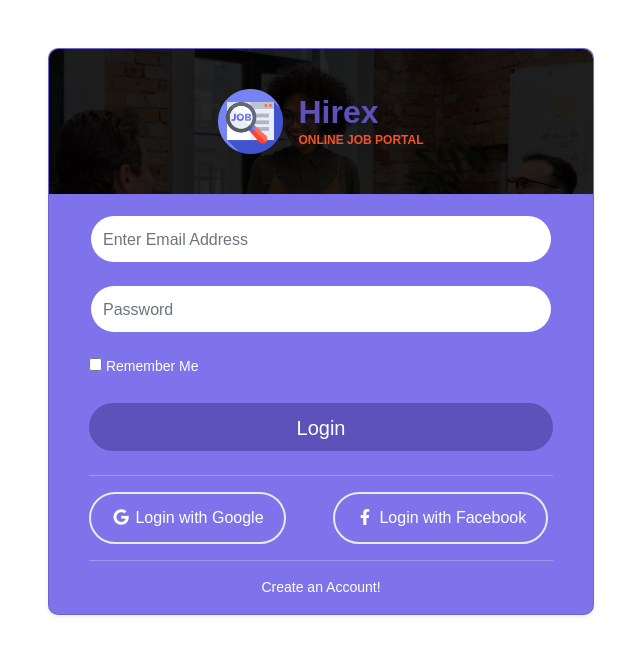
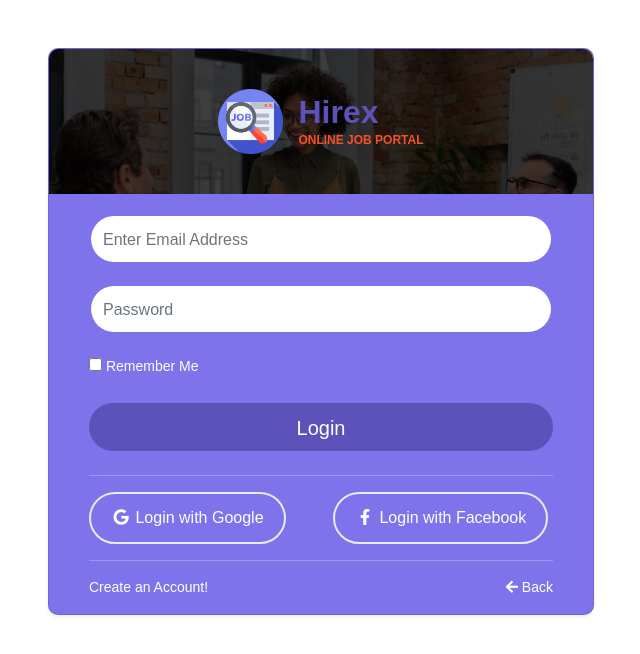
Before and after one commit to Kapil287905/hirex-job-portal-, a plain HTML site: page login.html in a window 1280 px wide. Shown: the whole page, without its empty margins (319-959 px from the left). Drawn offline with Linux system fonts and the light colour scheme.

Commit message:
login page back button

```diff
--- a/css/style-sheet.css
+++ b/css/style-sheet.css
@@ -711,6 +711,7 @@ nav[aria-label="breadcrumb"] {
   background: var(--dark-color);
   border-top-left-radius: 10px;
   border-top-right-radius: 10px;
+  opacity: 0.75;
 }
 
 .hero-section .badge {
--- a/login.html
+++ b/login.html
@@ -66,8 +66,9 @@
 
               </div>
               <hr>
-              <div class="text-center">
-                <a class="font-weight-bold small text-white" href="register.html">Create an Account!</a>
+              <div class="row justify-content-center">
+                <div class="col-xl-6 col-lg-12 col-md-9"><a class="font-weight-bold small text-white" href="register.html">Create an Account!</a></div>
+                <div class="col-xl-6 col-lg-12 col-md-9"style="text-align: right;"> <a class="font-weight-bold small text-white" href="index.html"> <i class="fa fa-arrow-left"></i>&nbsp;Back</a></div>
               </div>
             </form>
           </div>
```
